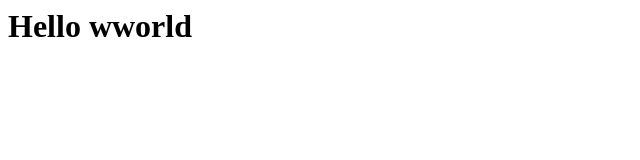
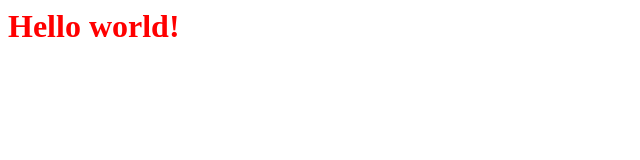
Before and after one commit to Mamadaliyev/Frontend, a plain HTML site: page index.html in a window 1280 px wide. Shown: the whole page, without its empty margins (0-640 px from the left). Drawn offline with Linux system fonts and the light colour scheme.

Commit message:
Update index.html

```diff
--- a/index.html
+++ b/index.html
@@ -1 +1,6 @@
-<h1>Hello wworld</h1>
+<html>
+ <head>
+    <link rel="stylesheet" href="style.css">
+ </head>
+  <h1>Hello world!</h1>
+</html>
```
